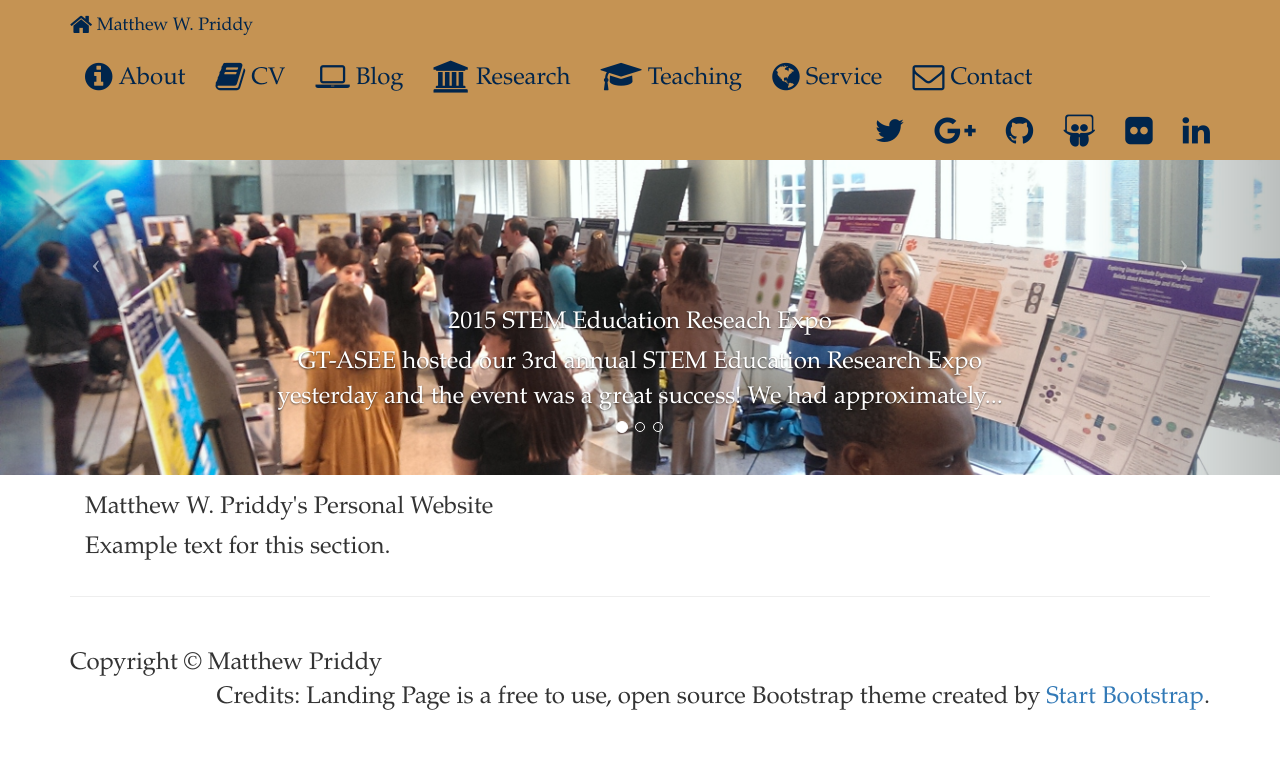
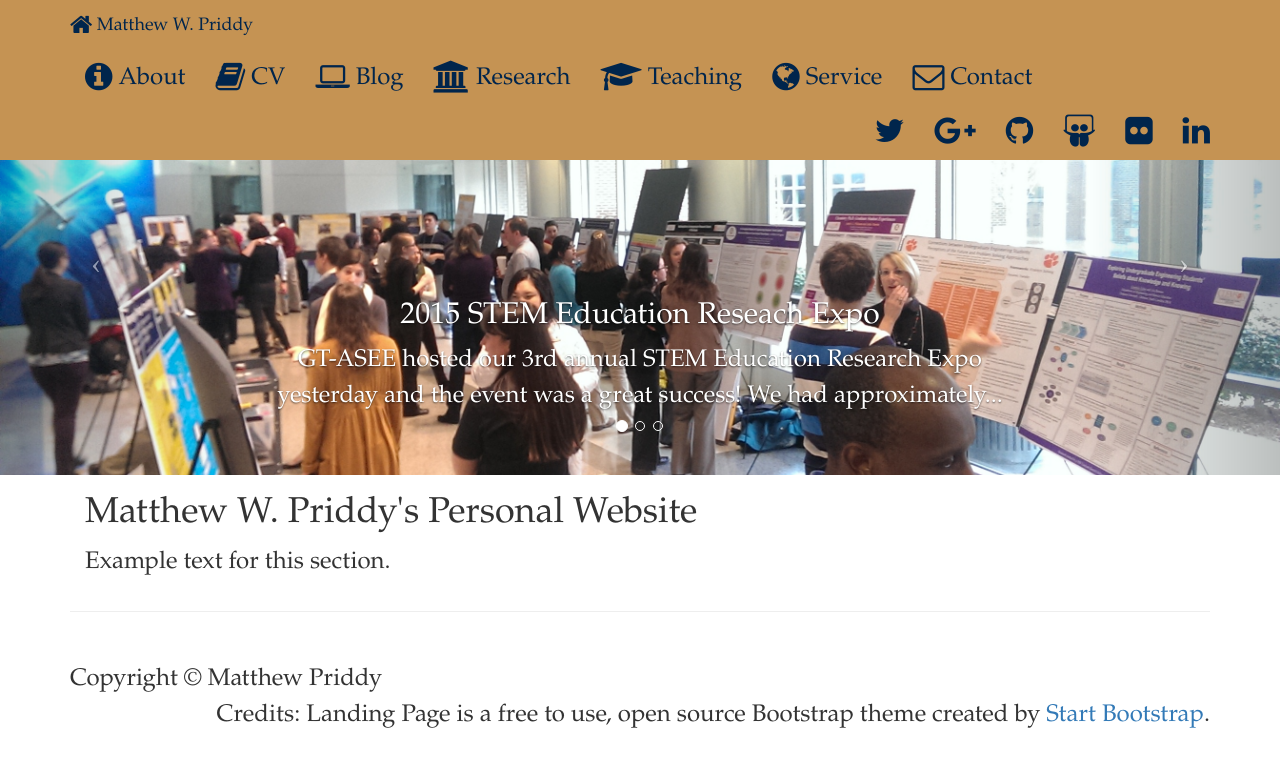
Before and after one commit to mwpriddy/mwpriddy.github.io, a Jekyll site: the page built from index.html, in a window 1280 px wide. Shown: the top 767 px of the page. Built offline with Jekyll 4.4.1, drawn with Linux system fonts in a browser that asks for light colours; nearby versions of some CDN libraries.

Commit message:
change font size and line height for body

```diff
--- a/css/MWP.css
+++ b/css/MWP.css
@@ -1,12 +1,14 @@
 html *
 {
    font-family: "Garamond", serif;   /* Specify different font-family for entire website */
-   font-size: 24px;                  /* Specify different font-size for entire website */
+   /* font-size: 24px;                  /* Specify different font-size for entire website */
    /* font-family: "Garamond", serif !important;   /* Override all font declarations to specify font of website, including font awesome.  Which is, in fact, not awesome */
 }
 
 body {
     padding-top: 50px; /* Required padding for .navbar-fixed-top. Remove if using .navbar-static-top. Change if height of navigation changes. */
+    font-size: 24px;   /* Specify different font-size for body portion of website */
+    line-height: 150%; /* Specify line height (font-size times %) for body portion of website */
 }
 
 /*My attempt at changing the color of the navigation bar*/
```
